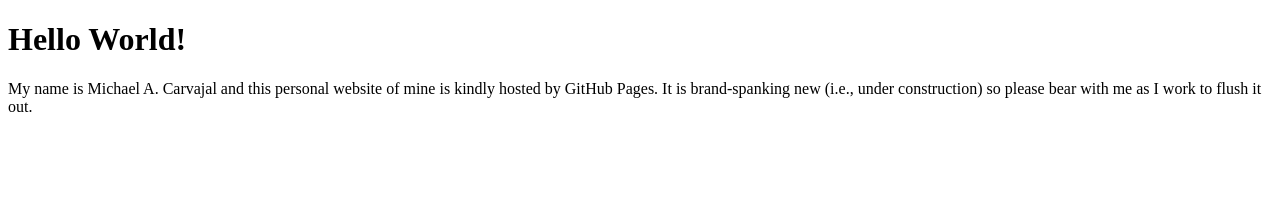
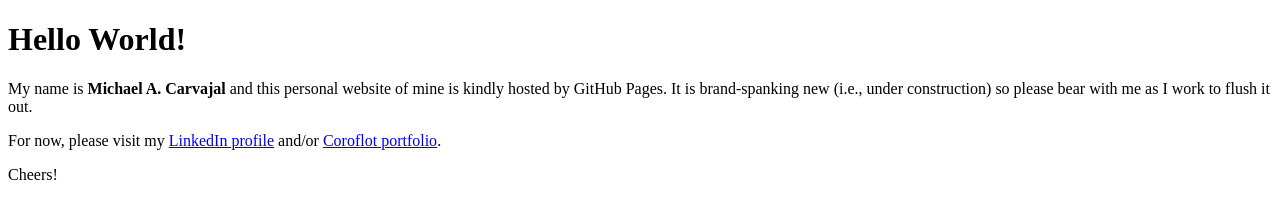
Before and after one commit to michaelcarvajal/michaelcarvajal.github.io, a plain HTML site: page index.html in a window 1280 px wide. Drawn offline with Linux system fonts and the light colour scheme.

Commit message:
Update index.html
Added LinkedIn and Coroflot hyperlinks.

```diff
--- a/index.html
+++ b/index.html
@@ -12,6 +12,9 @@ Created on Friday, June 10th, 2022
     </head>
     <body>
         <h1>Hello World!</h1>
-        <p>My name is Michael A. Carvajal and this personal website of mine is kindly hosted by GitHub Pages. It is brand-spanking new (i.e., under construction) so please bear with me as I work to flush it out.</p>
+        <p>My name is <b>Michael A. Carvajal</b> and this personal website of mine is kindly hosted by GitHub Pages. It is brand-spanking new (i.e., under construction) so please bear with me as I work to flush it out.</p>
+        <p>For now, please visit my <a href="https://www.linkedin.com/in/michaelcarvajal/">LinkedIn profile</a> and/or  <a href="https://www.coroflot.com/michaelcarvajal">Coroflot portfolio</a>.</p>
+        <p></p>
+        <p>Cheers!</p>
     </body>
 </html>
```
